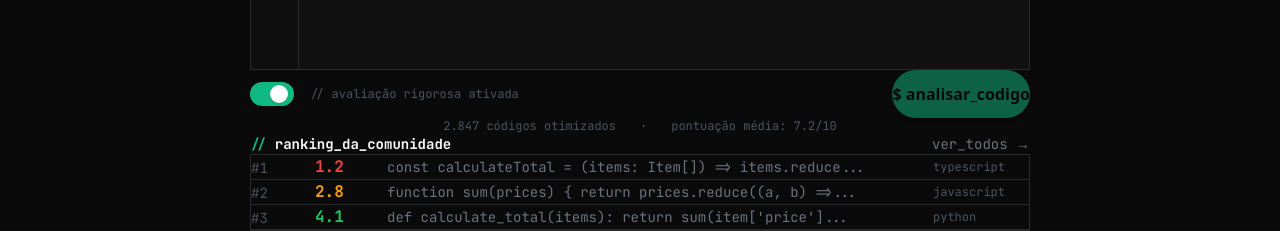
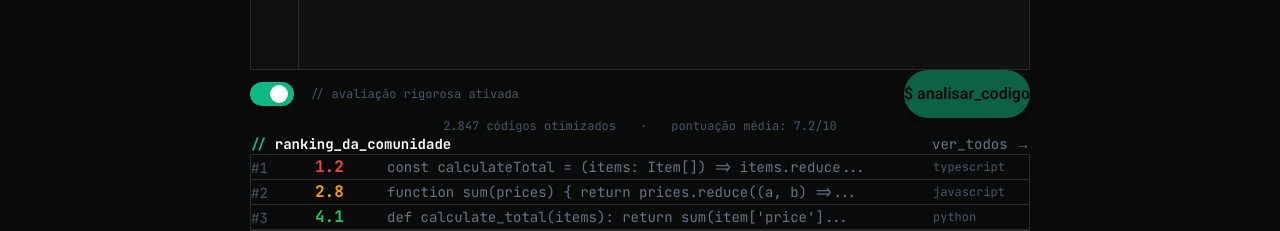
Before and after one commit to brunobisogni212201-fecaf/textrostool, a Next.js app: page / in a window 1280 px wide. Shown: the part 506-737 px from the top of the page. Built offline with nearby package versions, Linux system fonts and the light colour scheme; a web font is replaced by a local one.

Commit message:
UI: Added Roboto font specifically to buttons

```diff
--- a/src/app/globals.css
+++ b/src/app/globals.css
@@ -1,4 +1,5 @@
 @import url('https://fonts.googleapis.com/css2?family=BBH+Bogle&display=swap');
+@import url('https://fonts.googleapis.com/css2?family=Roboto:wght@400;500;600;700&display=swap');
 @import "tailwindcss";
 
 @theme {
@@ -67,6 +68,7 @@
 
   --font-sans: 'BBH Bogle', system-ui, -apple-system, BlinkMacSystemFont, "Segoe UI", Roboto, sans-serif;
   --font-mono: "JetBrains Mono", ui-monospace, SFMono-Regular, Menlo, Monaco, Consolas, monospace;
+  --font-roboto: "Roboto", sans-serif;
 
   --spacing-xs: 4px;
   --spacing-sm: 8px;
--- a/src/components/ui/button.tsx
+++ b/src/components/ui/button.tsx
@@ -5,7 +5,7 @@ const button = tv(
   {
     base: [
       "inline-flex items-center justify-center gap-2",
-      "font-sans font-semibold transition-all duration-200 ease-out",
+      "font-roboto font-semibold transition-all duration-200 ease-out",
       "focus-visible:outline-none focus-visible:ring-2 focus-visible:ring-offset-2 focus-visible:ring-accent-green",
       "disabled:opacity-50 disabled:cursor-not-allowed",
       "active:scale-[0.98]", // smooth press effect
```
